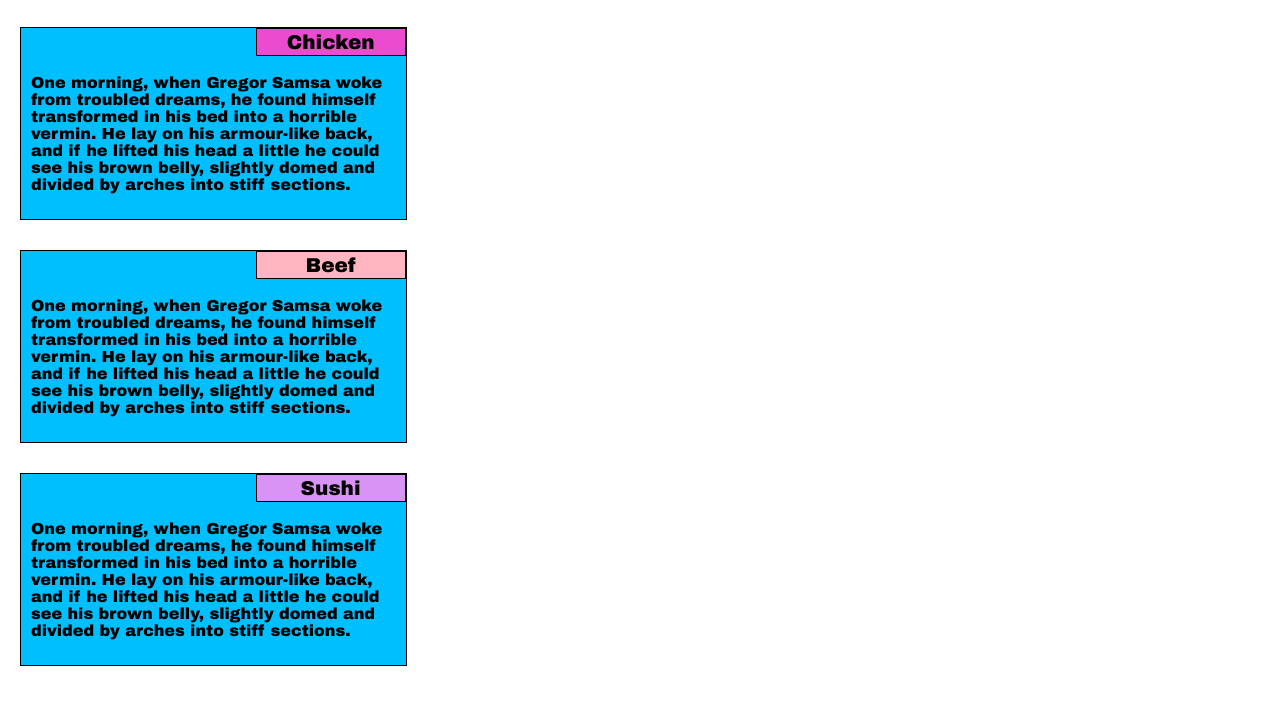
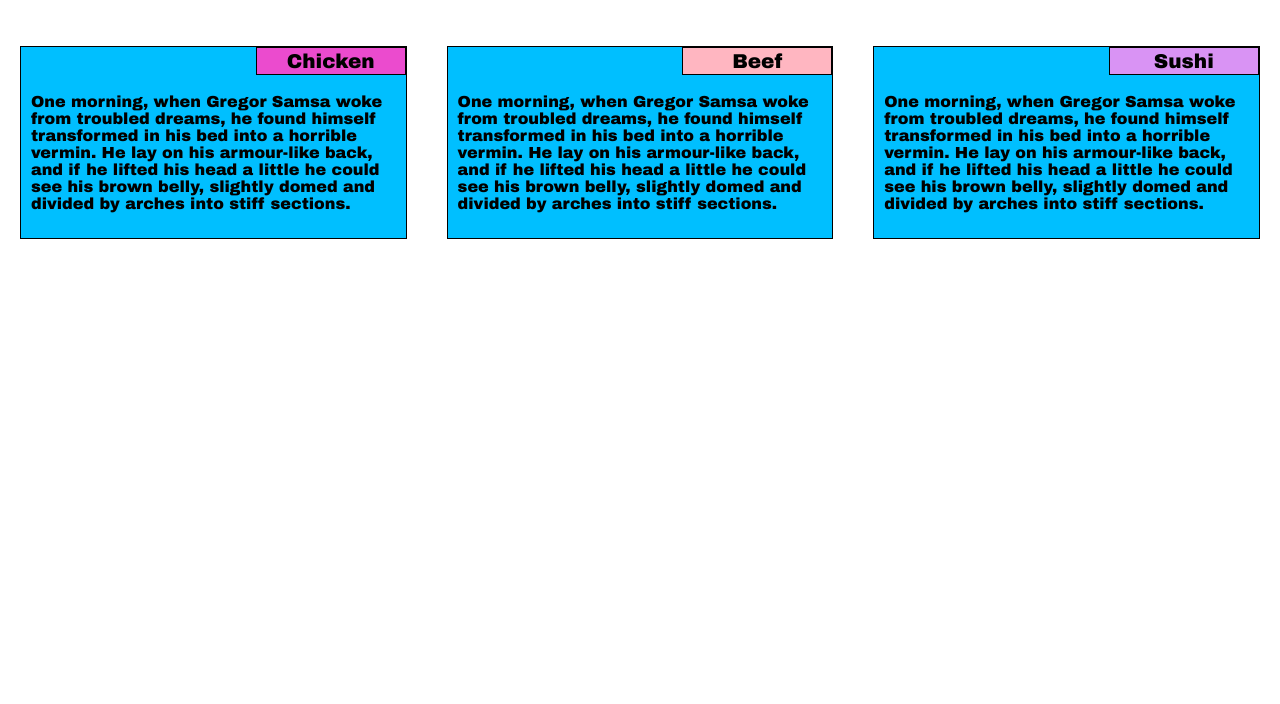
Before and after one commit to mssobhani/Coursera, a plain HTML site: page Week2_CSS_Solution/index.html in a window 1280 px wide. Shown: the part 64-768 px from the top of the page. Drawn offline with Linux system fonts and the light colour scheme.

Commit message:
New folder

```diff
--- a/Week2_CSS_Solution/css/css.css
+++ b/Week2_CSS_Solution/css/css.css
@@ -63,7 +63,7 @@ h2{
 
 /****** Large Devices Only *****/
 @media (min-width: 992px) {
-  .col-lg-1, .col-lg-2; .col-lg-3; .col-lg-4; .col-lg-5; .col-lg-6; .col-lg-7; .col-lg-8; .col-lg-9; .col-lg-10; .col-lg-11; .col-lg-12{
+  .col-lg-1, .col-lg-2, .col-lg-3, .col-lg-4, .col-lg-5, .col-lg-6, .col-lg-7, .col-lg-8, .col-lg-9, .col-lg-10, .col-lg-11, .col-lg-12{
 		float: left;
   }
   .col-lg-1 {
```
